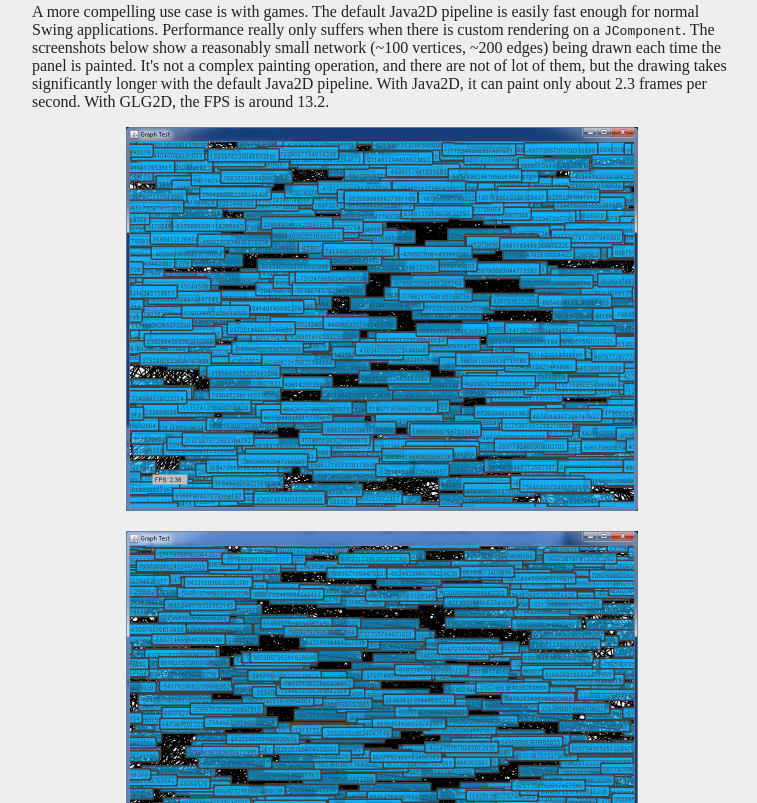
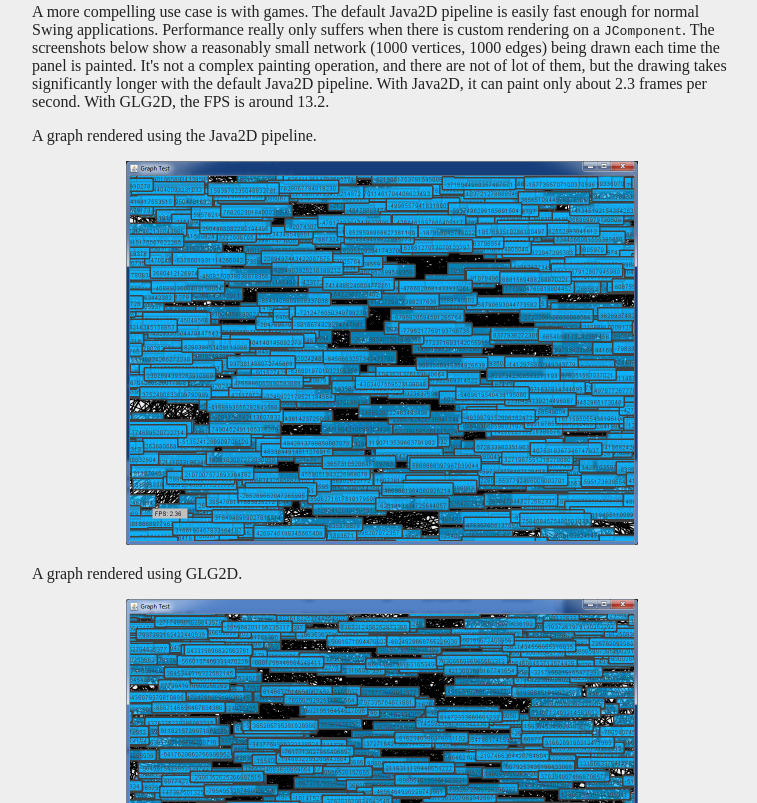
Before and after one commit to brandonborkholder/glg2d, a plain HTML site: page demo.html in a window 1280 px wide. Shown: the part 1814-2617 px from the top of the page, without its empty margins (258-1015 px from the left). Drawn offline with Linux system fonts and the light colour scheme.

Commit message:
Ammended the number of entities in the graph.

```diff
--- a/demo.html
+++ b/demo.html
@@ -72,11 +72,19 @@
       </p>
 
       <p>
-      A more compelling use case is with games.  The default Java2D pipeline is easily fast enough for normal Swing applications.  Performance really only suffers when there is custom rendering on a <span class="code">JComponent</span>.  The screenshots below show a reasonably small network (~100 vertices, ~200 edges) being drawn each time the panel is painted.  It&apos;s not a complex painting operation, and there are not of lot of them, but the drawing takes significantly longer with the default Java2D pipeline.  With Java2D, it can paint only about 2.3 frames per second.  With GLG2D, the FPS is around 13.2.
+      A more compelling use case is with games.  The default Java2D pipeline is easily fast enough for normal Swing applications.  Performance really only suffers when there is custom rendering on a <span class="code">JComponent</span>.  The screenshots below show a reasonably small network (1000 vertices, 1000 edges) being drawn each time the panel is painted.  It&apos;s not a complex painting operation, and there are not of lot of them, but the drawing takes significantly longer with the default Java2D pipeline.  With Java2D, it can paint only about 2.3 frames per second.  With GLG2D, the FPS is around 13.2.
+      </p>
+
+      <p>
+      A graph rendered using the Java2D pipeline.
       </p>
 
       <p class="imgholder">
       <a href="images/java2d-network.png" class="top_up"><img src="images/java2d-network-small.png" alt="Java2D rendering" /></a>
+      </p>
+
+      <p>
+      A graph rendered using GLG2D.
       </p>
 
       <p class="imgholder">
```
